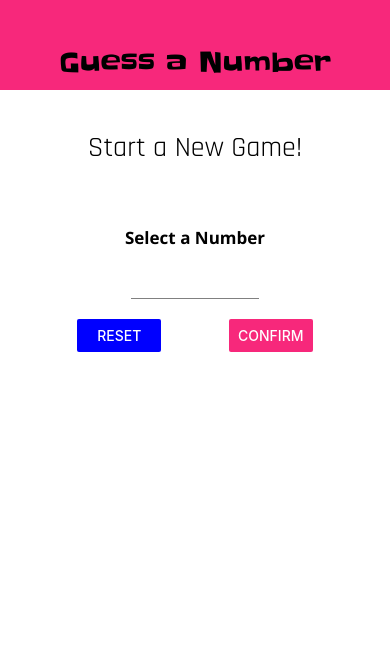
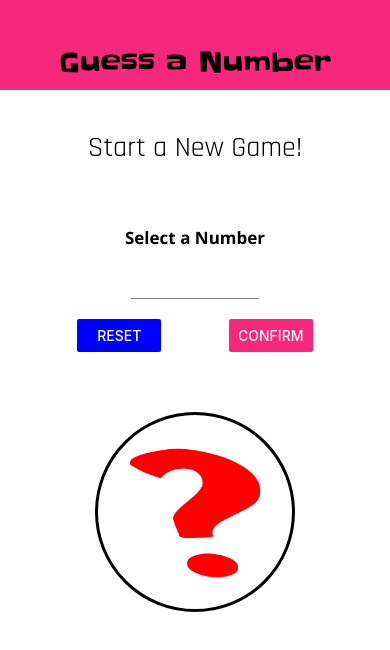
Before and after one commit to Hunter71a/react-native-GuessNumber, a React Native app: screen / in a window 390 px wide. Shown: the top 650 px of the page. Built offline with nearby package versions, Linux system fonts and the light colour scheme.

Commit message:
images added for educational purposes

```diff
--- a/App.js
+++ b/App.js
@@ -57,6 +57,7 @@ export default function App() {
     content = (
       <GameScreen userChoice={userNumber} onGameOver={gameOverHandler} />
     );
+
   } else if (guessRounds > 0) {
     content = (
       <GameOverScreen
--- a/constants/default-styles.js
+++ b/constants/default-styles.js
@@ -1,4 +1,6 @@
 import { StyleSheet } from 'react-native';
+
+import Colors from '../constants/colors';
 
 
 export default StyleSheet.create({
@@ -7,8 +9,25 @@ export default StyleSheet.create({
     color: 'red'
   },
   highlight: {
+    color: Colors.primary,
+    textShadowColor: 'black',
+   // textShadowRadius: 70
+  },
+  image: {
+    width: '100%',
+    height: '100%',
+  },
+  imageContainer: {
+    borderRadius: 100,
+    borderWidth: 3,
+    borderColor: 'black',
+    width: 200,
+    height: 200,
+    overflow: 'hidden',
+    marginTop: 30,
+    padding: 30,
+  },
 
-  },
   label: {
     fontSize: 20,
     fontFamily: 'tomorrow',
--- a/screens/GameScreen.js
+++ b/screens/GameScreen.js
@@ -1,5 +1,5 @@
 import React, { useState, useRef, useEffect } from 'react';
-import { View, StyleSheet, Text, Button, Alert } from 'react-native';
+import { View, StyleSheet, Text, Button, Alert, Image} from 'react-native';
 
 import BodyText from '../components/BodyText';
 import Card from '../components/Card';
@@ -86,6 +86,14 @@ const GameScreen = props => {
                 <Button title="LOWER" onPress={nextGuessHandler.bind(this, 'lower')} />
                 <Button title="HIGHER" onPress={nextGuessHandler.bind(this, 'higher')} />
             </Card>
+            <View style={DefaultStyles.imageContainer}>
+                <Image
+                    fadeDuration={1000}
+                    source={require('../assets/img/question-mark.png')}
+                    style={DefaultStyles.image}
+                    resizeMode={"center"}
+                />
+            </View>
         </View>
     );
 };
--- a/screens/StartGameScreen.js
+++ b/screens/StartGameScreen.js
@@ -1,5 +1,5 @@
 import React, { useState } from 'react';
-import { View, Keyboard, StyleSheet, Text, Button, TouchableWithoutFeedback, Alert } from 'react-native';
+import { View, Keyboard, StyleSheet, Text, Button, TouchableWithoutFeedback, Alert, Image } from 'react-native';
 
 import BodyText from '../components/BodyText';
 import Card from '../components/Card'
@@ -46,8 +46,23 @@ const StartGameScreen = props => {
             <Card style={styles.summaryContainer}>
                 <BodyText>You selected</ BodyText>
                 <NumberContainer>{selectedNumber}</NumberContainer>
-                <Button title="START GAME" onPress={() => props.onStartGame(selectedNumber)}/>
+                <Button title="START GAME" onPress={() => props.onStartGame(selectedNumber)} />
             </Card >
+        );
+    }
+
+    let unconfirmed;
+
+    if (!confirmed) {
+        unconfirmed = (
+            <View style={styles.imageContainer}>
+                <Image
+                    fadeDuration={1000}
+                    source={require('../assets/img/question_mark.png')}
+                    style={styles.image}
+                    resizeMode={"center"}
+                />
+            </View>
         );
     }
 
@@ -85,6 +100,7 @@ const StartGameScreen = props => {
                     </View>
                 </Card>
                 {confirmedOutput}
+                {unconfirmed}
             </View>
         </TouchableWithoutFeedback>
     );
@@ -103,6 +119,22 @@ const styles = StyleSheet.create({
         justifyContent: 'space-between'
 
     },
+
+    image: {
+        width: '100%',
+        height: '100%',
+    },
+    imageContainer: {
+        borderRadius: 100,
+        borderWidth: 3,
+        borderColor: 'black',
+        width: 200,
+        height: 200,
+        overflow: 'hidden',
+        marginTop: 30,
+        padding: 30,
+    },
+
     input: {
         width: '50%',
         textAlign: 'center'
```
Also changed, not shown: assets/img/question-mark.png (added), assets/img/question_mark.png (added).
